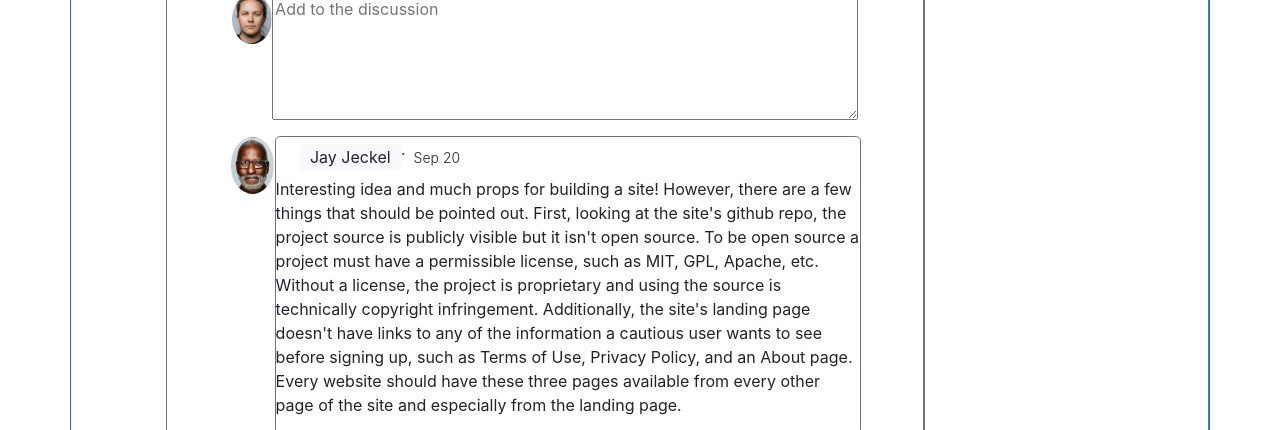
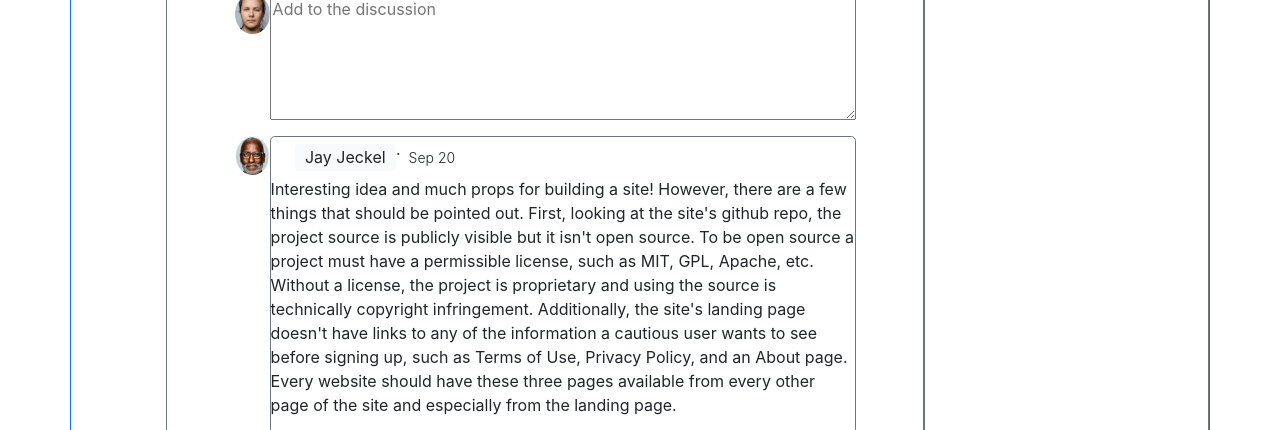
Before and after one commit to Ftnt/reto-2_equipo2, a plain HTML site: page pages/post.html in a window 1280 px wide. Shown: the part 6920-7350 px from the top of the page. Drawn offline with nearby package versions, Linux system fonts and the light colour scheme.

Commit message:
feature/post: fix avatar sizes

```diff
--- a/pages/post.html
+++ b/pages/post.html
@@ -245,7 +245,7 @@
                               </p> -->
                               <div class="subhead d-flex my-3 justify-content-center">
                                 <div class="imagen">
-                                    <img src="../img/people1.png" class=" align-self-center border-light border border-1 rounded-circle avatar" alt="...">
+                                    <img src="../img/people1.png" class=" align-self-center border-light border border-1 rounded-circle avatar2" alt="...">
                                 </div>
                                 <div class="opinion d-flex flex-wrap flex-column border border-secondary comment1 rounded-3">
                                     <div class="container d-flex align-items-center justify-content-start">
--- a/scss/_post.scss
+++ b/scss/_post.scss
@@ -21,10 +21,10 @@ body{
 
 .avatar2{
     border-radius: 50%;
-    height: 50px;
+    height: 40px;
     object-fit: cover;
     object-position: center;
-    width: 40px;
+    width: 35px;
 }
 
 .dates{
```
Also changed, not shown: css/styles.css.
